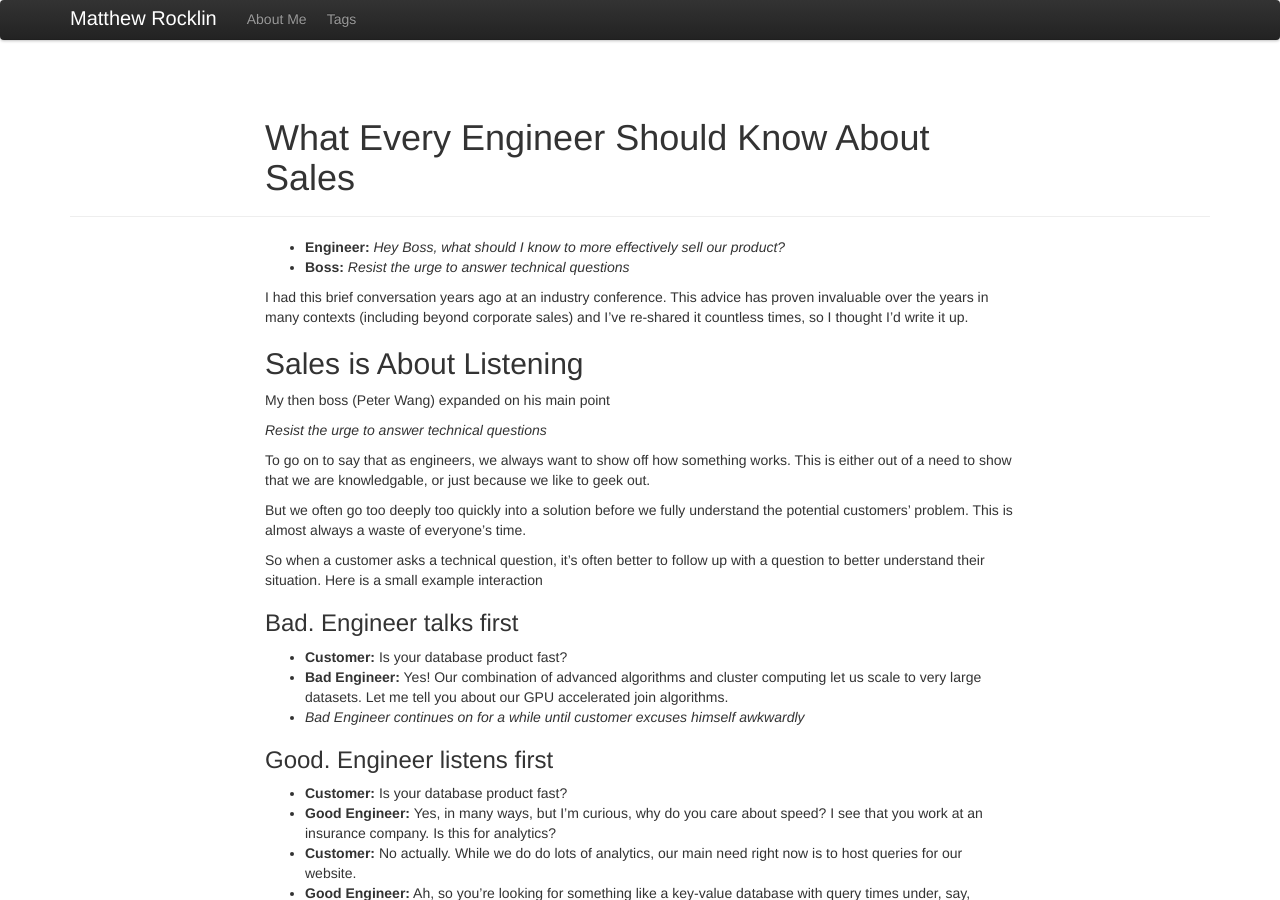
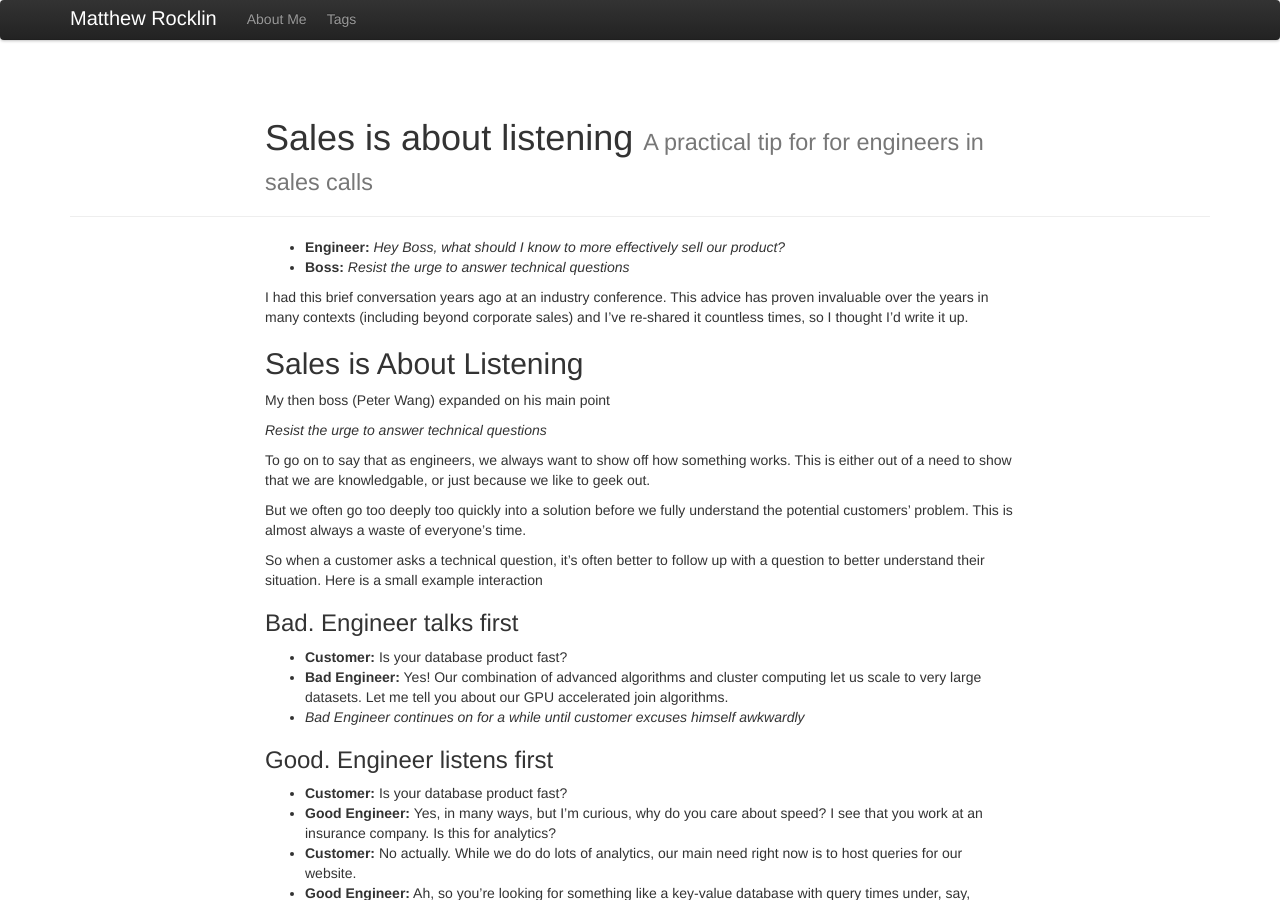
Before and after one commit to besyskymnbk/blog, a Jekyll site: the page built from _posts/work/2019-12-05-engineers-and-sales.md, in a window 1280 px wide and 900 px high. Built offline with Jekyll 4.4.1, drawn with Linux system fonts in a browser that asks for light colours; comment, search, counter and statistics services are not loaded.

Commit message:
change title of sales post

```diff
--- a/_posts/work/2019-12-05-engineers-and-sales.md
+++ b/_posts/work/2019-12-05-engineers-and-sales.md
@@ -1,6 +1,7 @@
 ---
 layout: post
-title: What Every Engineer Should Know About Sales
+title: Sales is about listening
+tagline: A practical tip for for engineers in sales calls
 category: work
 tags: []
 theme: twitter
```
